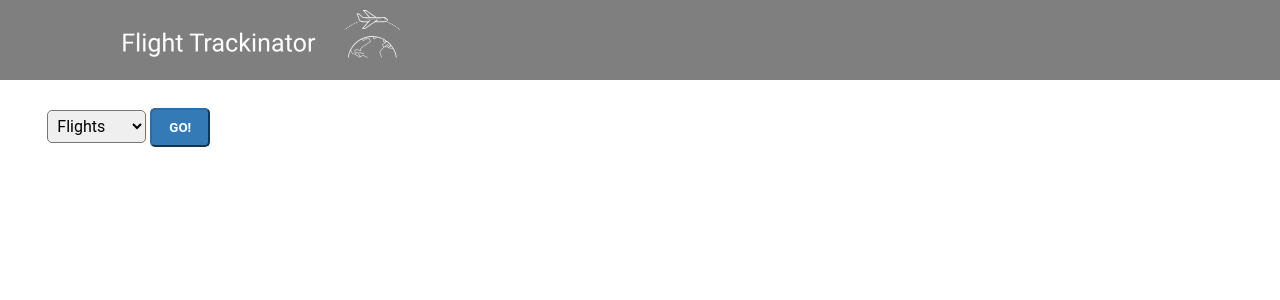
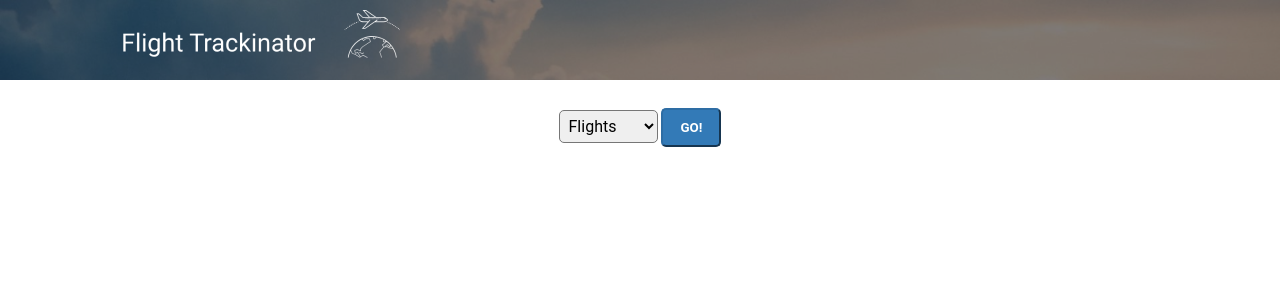
Before and after one commit to J-Hassel/FlightTrackinator3000, a PHP site: page /database.php in a window 1280 px wide. Shown: the top 300 px of the page. Run offline with PHP 8.4, Linux system fonts and the light colour scheme; a user stored in the database is signed in; some libraries are stand-ins or nearby versions.

Commit message:
header has background image now

```diff
--- a/website/database.php
+++ b/website/database.php
@@ -19,6 +19,7 @@ require_once "config.php";
 <html>
 <head>
     <meta charset="UTF-8">
+    <meta name="google" content="notranslate">
     <title>Database</title>
     <link rel="stylesheet" type="text/css" href="style.css">
    <meta http-equiv="Content-Type" content="text/html; charset=utf-8">
@@ -126,7 +127,7 @@ function build_table($result, $link, $table_name)
       $line = $line . "<input name = \"Submit\" type = \"submit\" id = \"searchsubmit\" value = \"Submit\"></form></tr>";
       $header = $header . "</tr>";
       echo $header;
-      echo $line;
+      echo utf8_encode($line);
        // output data of each row
        while($row = $result->fetch_assoc()) {
           $line = "<tr>";
--- a/website/header.php
+++ b/website/header.php
@@ -14,7 +14,7 @@ $page = basename($_SERVER['PHP_SELF']);
             window.location.reload(true);
          };
       </script>
-		<div class "row">
+		<div class="row">
 			<div class="logo">
  				<img src="logo.png">
 			</div>
--- a/website/style.css
+++ b/website/style.css
@@ -6,9 +6,21 @@
 
 header
 {
+	background-image: url(bg-home.jpg);
+	background-repeat: no-repeat;
+	background-size: cover;
 	width: 100%;
 	height: 80px;
-	background-color: rgba(0,0,0,0.5);
+}
+
+.row
+{
+    z-index: 1;
+    height: 80px;
+    width: 100%;
+    overflow: hidden;
+    background: rgba(0, 0, 0, 0.5);
+	margin: auto;
 }
 
 body
@@ -79,12 +91,6 @@ input
 	background-image: url(bg-home.jpg);
 	background-repeat: no-repeat;
 	background-size: cover;
-}
-
-.row
-{
-	max-width: 1200px;
-	margin: auto;
 }
 
 .tracker-box
```
